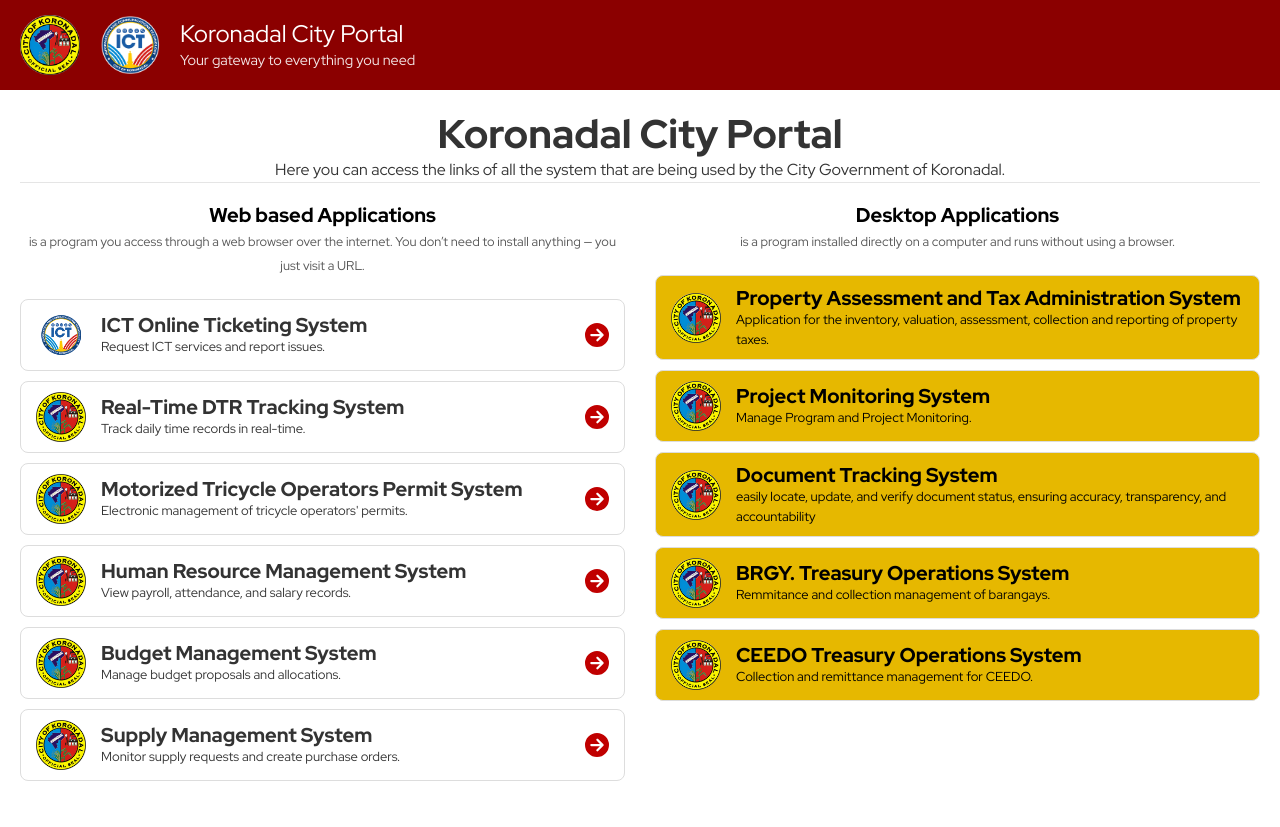
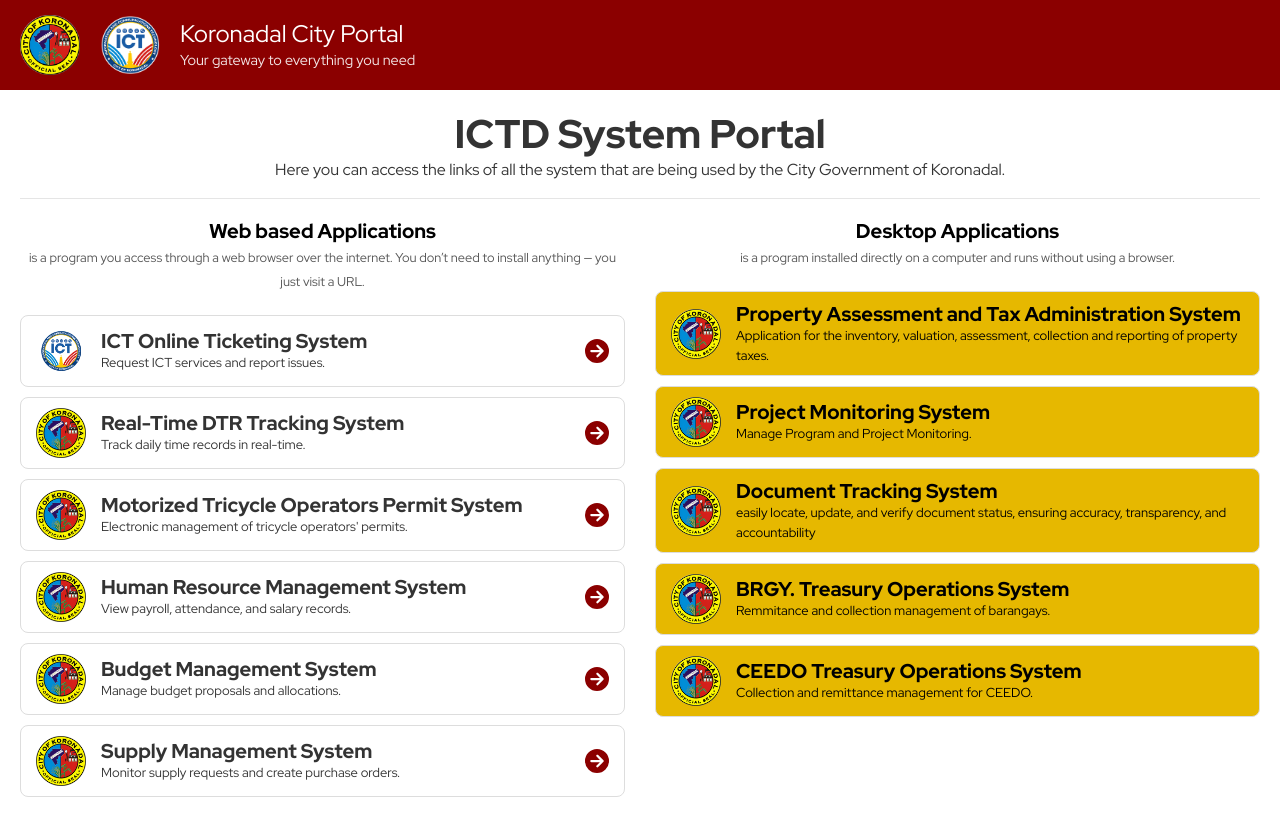
Before and after one commit to alvinjoshuasubere/app_portal, a Nuxt app: page / in a window 1280 px wide. Built offline with nearby package versions, Linux system fonts and the light colour scheme.

Commit message:
change title header

```diff
--- a/components/Login/LoginForm.vue
+++ b/components/Login/LoginForm.vue
@@ -13,8 +13,8 @@
     </header>
 
     <main>
-      <section class="welcome">
-        <h2 class="titleHeaderName">Koronadal City Portal</h2>
+      <section class="welcome mb-3">
+        <h2 class="titleHeaderName">ICTD System Portal</h2>
         <p>
           Here you can access the links of all the system that are being used by
           the City Government of Koronadal.
@@ -349,7 +349,7 @@
 
 .viewIcon {
   font-size: 1.5rem;
-  color: #c00000;
+  color: #8b0000;
   margin-left: 10px;
 }
 </style>
```
